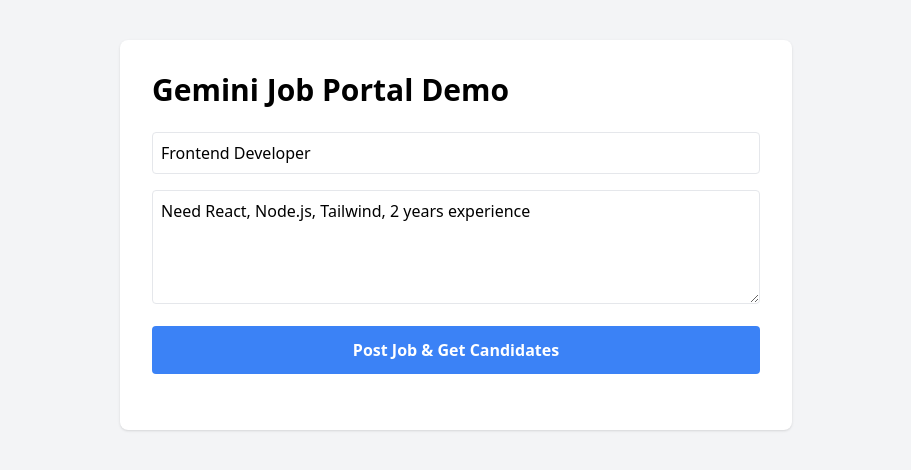
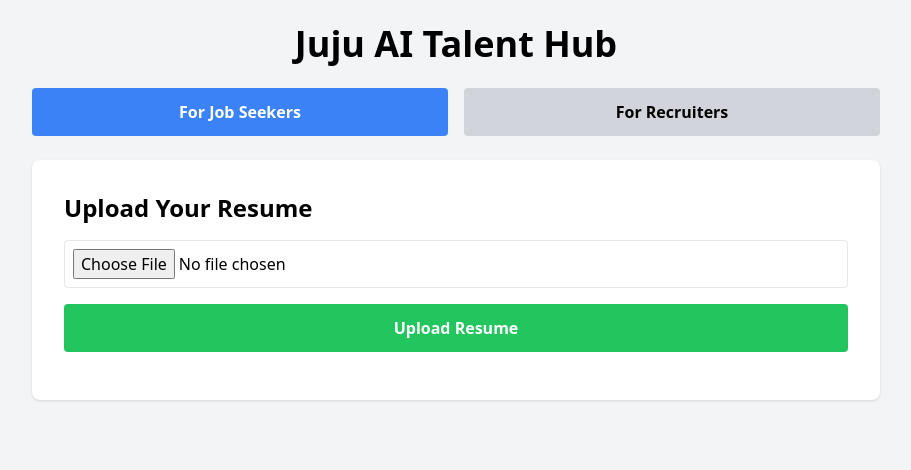
Before and after one commit to ram1025/gemini-job-portal-demo, a website: page index.html in a window 1280 px wide. Shown: the whole page, without its empty margins (184-1095 px from the left). Drawn offline with nearby package versions, Linux system fonts and the light colour scheme.

Commit message:
Update title and structure for Juju AI Talent Hub

```diff
--- a/index.html
+++ b/index.html
@@ -3,21 +3,35 @@
 <head>
   <meta charset="UTF-8">
   <meta name="viewport" content="width=device-width, initial-scale=1.0">
-  <title>Gemini Job Portal Demo</title>
+  <title>Juju AI Talent Hub</title>
   <script src="https://cdn.tailwindcss.com"></script>
 </head>
-<body class="bg-gray-100 p-10">
-  <div class="max-w-2xl mx-auto bg-white p-8 rounded-lg shadow">
-    <h1 class="text-3xl font-bold mb-6">Gemini Job Portal Demo</h1>
-    <form id="jobForm">
-      <input type="text" id="title" placeholder="Job Title" class="w-full p-2 border rounded mb-4" value="Frontend Developer">
-      <textarea id="description" placeholder="Job Description" rows="4" class="w-full p-2 border rounded mb-4">
-Need React, Node.js, Tailwind, 2 years experience</textarea>
-      <button type="submit" class="w-full bg-blue-500 text-white p-3 rounded font-bold hover:bg-blue-600">
-        Post Job & Get Candidates
-      </button>
-    </form>
-    <div id="results" class="mt-6"></div>
+<body class="bg-gray-100 min-h-screen">
+  <div class="max-w-4xl mx-auto p-6">
+    <h1 class="text-4xl font-bold text-center mb-6">Juju AI Talent Hub</h1>
+
+    <!-- TABS -->
+    <div class="flex gap-4 mb-6">
+      <button onclick="showTab('candidate')" id="btn-candidate" class="flex-1 bg-blue-500 text-white p-3 rounded font-bold">For Job Seekers</button>
+      <button onclick="showTab('recruiter')" id="btn-recruiter" class="flex-1 bg-gray-300 text-black p-3 rounded font-bold">For Recruiters</button>
+    </div>
+
+    <!-- CANDIDATE TAB -->
+    <div id="candidate-tab" class="bg-white p-8 rounded-lg shadow">
+      <h2 class="text-2xl font-bold mb-4">Upload Your Resume</h2>
+      <input type="file" id="resumeFile" accept=".pdf,.docx" class="w-full p-2 border rounded mb-4">
+      <button onclick="uploadResume()" class="w-full bg-green-500 text-white p-3 rounded font-bold hover:bg-green-600">Upload Resume</button>
+      <p id="uploadMsg" class="mt-4 text-green-700"></p>
+    </div>
+
+    <!-- RECRUITER TAB -->
+    <div id="recruiter-tab" class="bg-white p-8 rounded-lg shadow" style="display:none">
+      <h2 class="text-2xl font-bold mb-4">Find Candidates with Gemini AI</h2>
+      <input type="text" id="jobTitle" placeholder="Job Title - Ex: Senior Talent Acquisition" class="w-full p-2 border rounded mb-4">
+      <textarea id="jobDesc" placeholder="Job Description + Skills" rows="4" class="w-full p-2 border rounded mb-4">IT Recruitment, Naukri, LinkedIn, Full-cycle hiring, 3+ years</textarea>
+      <button onclick="searchCandidates()" class="w-full bg-blue-500 text-white p-3 rounded font-bold hover:bg-blue-600">Search Candidates</button>
+      <div id="results" class="mt-6"></div>
+    </div>
   </div>
   <script src="script.js"></script>
 </body>
```
